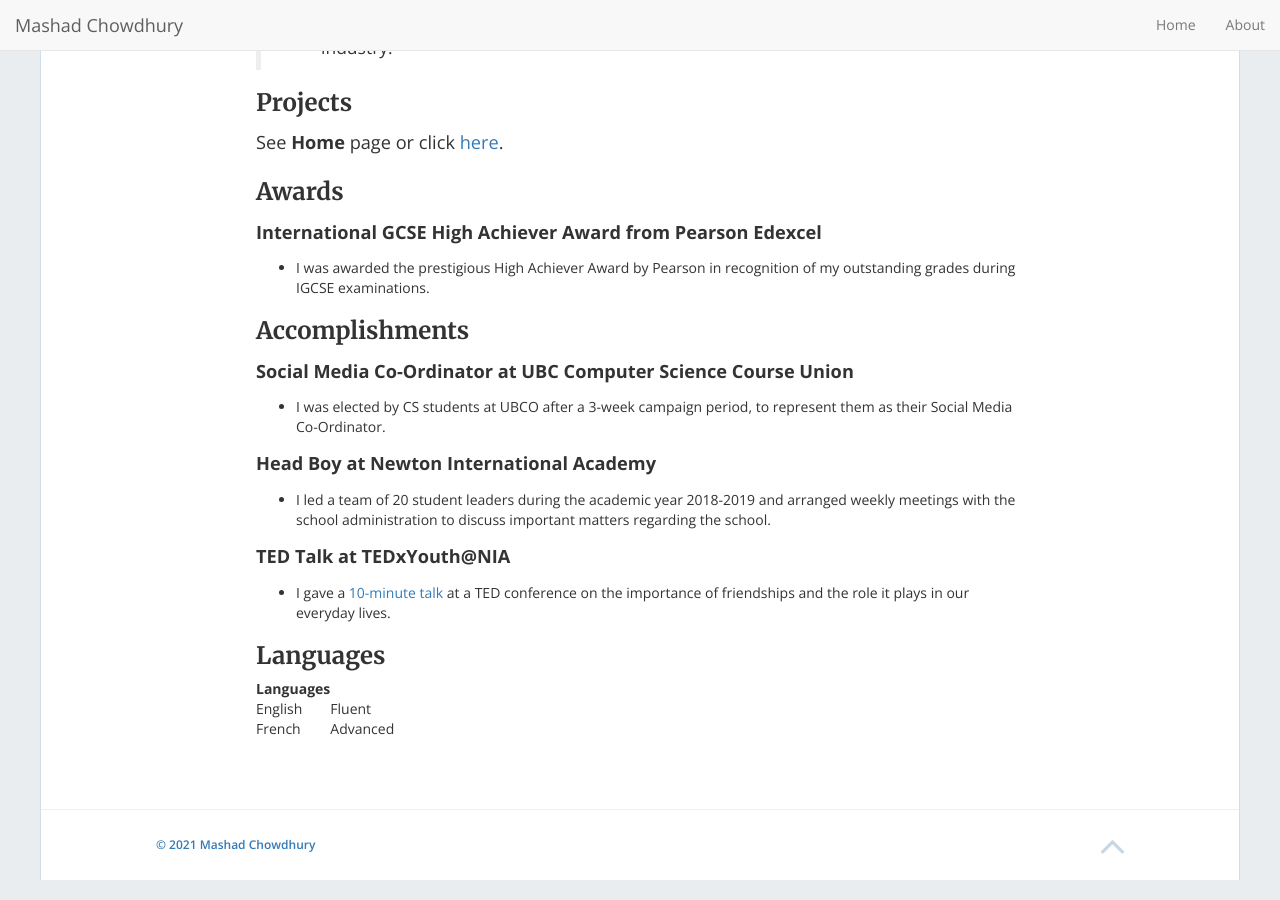
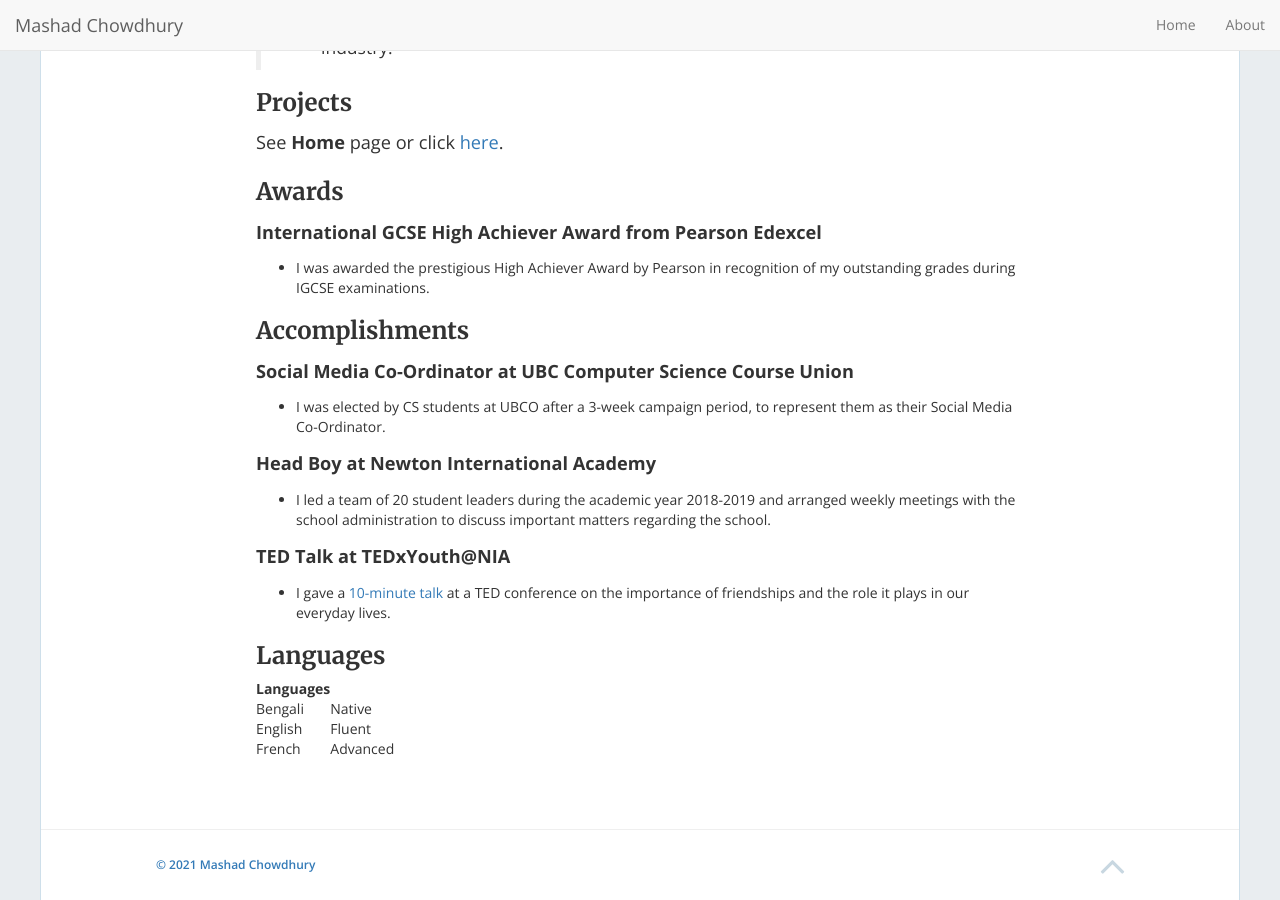
Before and after one commit to mashadchowdhury/mashadchowdhury.github.io, a Jekyll site: the page built from _pages/about.md, in a window 1280 px wide and 900 px high, scrolled down 1836 px. Built offline with Jekyll 4.4.1, drawn with Linux system fonts in a browser that asks for light colours; nearby versions of some CDN libraries.

Commit message:
Update about.md

```diff
--- a/_pages/about.md
+++ b/_pages/about.md
@@ -83,5 +83,6 @@ administration to discuss important matters regarding the school.
 
 |Languages|
 |:----------------|:---------------------|
+| Bengali           | Native |
 | English           | Fluent |
 | French          | Advanced  |
```
